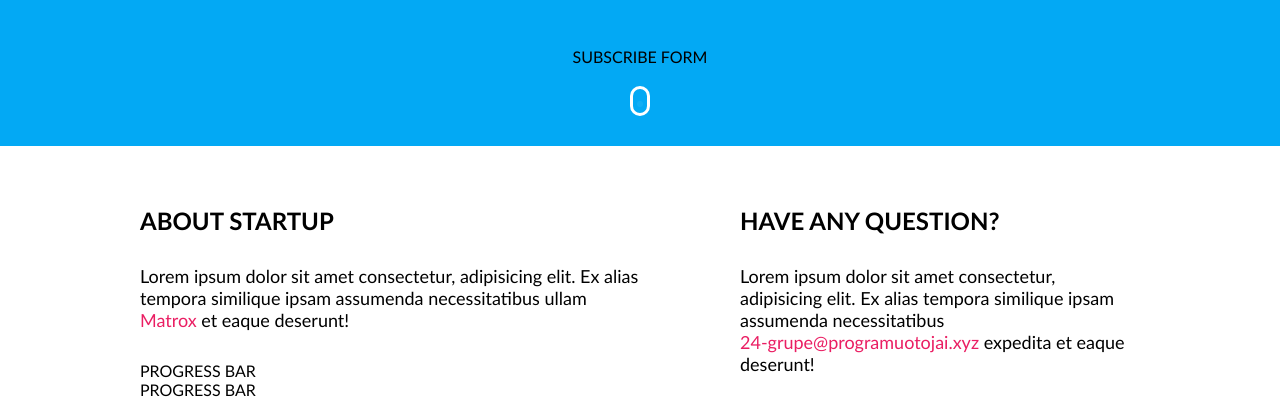
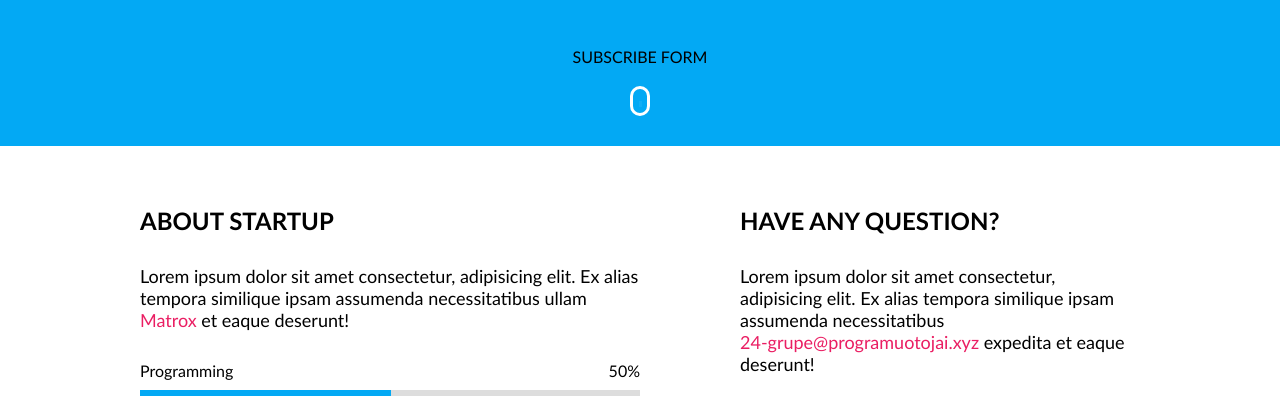
Before and after one commit to oswiux/Coming-soon, a plain HTML site: page index.html in a window 1280 px wide. Shown: the part 392-793 px from the top of the page. Drawn offline with Linux system fonts and the light colour scheme.

Commit message:
coming soon

```diff
--- a/css/custom.css
+++ b/css/custom.css
@@ -1,7 +1,7 @@
 /* basic style */
 
-.bg-blue {
-    background-color: #03a9f4;
+.bg-main {
+    background-color: var(--main-color);
 }
 
 /* hero section */
--- a/css/mouse.css
+++ b/css/mouse.css
@@ -12,23 +12,28 @@
     height: 6px;
     margin-top: 4px;
     background-color: #fff;
+    /* background-image: url(../img/5560-Mouse-grey.jpeg);
+    background-size: contain; */
     animation-name: mouseMove;
     animation-duration: 1.3s;
     animation-iteration-count: infinite;
-
-
 }
+/* .mouse:hover > .wheel {
+    animation-play-state: paused;
+} */
 
 @keyframes mouseMove {
     0% {
         margin-top: 4px;
-        opacity: 1;
+        background-color: #fff;
+        /* transform: rotate(0deg); */
     }
     50% {
-        opacity: 1;
+        background-color: #fff;
     }
     100% {
         margin-top: 12px;
-        opacity: 0;
+        background-color: #fff0;
+        /* transform: rotate(720deg); */
     }
 }
--- a/css/progress-bar.css
+++ b/css/progress-bar.css
@@ -0,0 +1,50 @@
+.progress-bar {
+    display: inline-block;
+    width: 100%;
+}
+.progress-bar + .progress-bar {
+    margin-top: 30px;
+}
+.progress-bar > .texts {
+    display: inline-block;
+    width: 100%;
+    margin-bottom: 10px;
+}
+.progress-bar > .texts > .label {
+    display: inline-block;
+    float: left;
+}
+.progress-bar > .texts > .value {
+    display: inline-block;
+    float: right;
+}
+.progress-bar > .bar {
+    display: inline-block;
+    width: 100%;
+    height: 6px;
+    background-color: #ddd;
+}
+.progress-bar > .bar > .progress {
+    display: inline-block;
+    width: 80%;
+    height: 100%;
+    background-color: transparent;
+}
+.progress-bar > .bar > .progress > .loading {
+    display: inline-block;
+    width: 100%;
+    height: 100%;
+    background-color: var(--main-color);
+    animation-name: loading;
+    animation-duration: 1s;
+    animation-fill-mode: forwards;
+}
+
+@keyframes loading {
+    0% {
+        width: 0;
+    }
+    100% {
+        width: 100%;
+    }
+}
--- a/css/variables.css
+++ b/css/variables.css
@@ -0,0 +1,4 @@
+:root {
+    --main-color: #03a9f4;
+    --secondary-color: #ea1e63;
+}
--- a/index.html
+++ b/index.html
@@ -22,7 +22,7 @@
 </head>
 
 <body>
-    <section class="container hero bg-blue">
+    <section class="container hero bg-main">
         <div class="short-row">
             <img class="logo" src="./img/logo.png" alt="Logo">
             <h1 class="title">Coming soon</h1>
@@ -32,7 +32,7 @@
                 SUBSCRIBE FORM
             </form>
             <div class="mouse">
-                <div class="mouse wheel"></div>
+                <div class="wheel"></div>
             </div>
         </div>
     </section>
@@ -42,15 +42,9 @@
             <div class="left-column">
                 <h2 class="block-title">About startup</h2>
                 <p class="block-description">Lorem ipsum dolor sit amet consectetur, adipisicing elit. Ex alias tempora similique ipsam assumenda necessitatibus ullam <a href="#">Matrox</a> et eaque deserunt!</p>
-                <div class="progress-bar">
+                <!-- <div class="progress-bar">
                     PROGRESS BAR
-                </div>
-                <div class="progress-bar">
-                    PROGRESS BAR
-                </div>
-                <div class="progress-bar">
-                    PROGRESS BAR
-                </div>
+                </div> -->
             </div>
             <div class="right-column">
                 <h2 class="block-title">Have any question?</h2>
@@ -62,7 +56,7 @@
         </div>
     </main>
 
-    <footer class="container bg-blue">
+    <footer class="container bg-main">
         <div class="row socials"></div>
         <div class="short-row">
             <img class="footer-logo" src="./img/logo-white.png" alt="Footer logo">
--- /dev/null
+++ b/js/components/ProgressBar.js
@@ -0,0 +1,101 @@
+class ProgressBar {
+    constructor(selector, data) {
+        this.selector = selector;
+        this.data = data;
+
+        this.DOM = null;
+
+        this.init();
+    }
+
+    init() {
+        if (!this.isValidSelector() ||
+            !this.isValidData()) {
+            return false;
+        }
+
+        this.render();
+    }
+
+    isValidSelector() {
+        if (typeof this.selector !== 'string' ||
+            this.selector === '') {
+            console.error('ERROR: netinkamo formato this.selector');
+            return false;
+        }
+
+        const DOM = document.querySelector(this.selector);
+        if (!DOM) {
+            console.error('ERROR:nurodyto elemento pagal duota this.selector nera.');
+            return false;
+        }
+        this.DOM = DOM;
+
+        return true;
+    }
+
+    isValidData() {
+        if (!Array.isArray(this.data) ||
+            this.data.length === 0) {
+            console.error('ERROR: netinkamo formato this.data');
+            return false;
+        }
+
+        return true;
+    }
+
+    isValidProgressBar(progressBar) {
+        if (typeof progressBar !== 'object' ||
+            Array.isArray(progressBar) ||
+            progressBar === null ||
+            !progressBar.label ||
+            typeof progressBar.label !== 'string' ||
+            progressBar.label.trim() === '' ||
+            typeof progressBar.value !== 'number' ||
+            !isFinite(progressBar.value) ||
+            progressBar.value > 100 ||
+            progressBar.value < 0) {
+            console.warn('WARNING: netinkamo formato objektas', progressBar);
+            return false;
+        }
+        return true;
+    }
+
+    generateProgressBar(progressBar) {
+        return `<div class="progress-bar">
+                    <div class="texts">
+                        <div class="label">${progressBar.label}</div>
+                        <div class="value">${this.formatNumber(progressBar.value)}%</div>
+                    </div>
+                    <div class="bar">
+                        <div class="progress" style="width: ${progressBar.value}%;">
+                            <div class="loading"></div>
+                        </div>
+                    </div>
+                </div>`;
+    }
+
+    formatNumber(number) {
+        return Math.round(number);
+    }
+
+    render() {
+        let HTML = '';
+
+        for (const progress of this.data) {
+            if (!this.isValidProgressBar(progress)) {
+                continue;
+            }
+            HTML += this.generateProgressBar(progress);
+        }
+
+        if (HTML === '') {
+            console.warn('WARNING: this.data neturi nei vieno validaus objekto');
+            return false;
+        }
+
+        this.DOM.innerHTML += HTML;
+    }
+}
+
+export { ProgressBar }
--- /dev/null
+++ b/js/data/progressBarData.js
@@ -0,0 +1,80 @@
+const progressBarData = [
+    141526,
+    'asfd',
+    true,
+    false,
+    null,
+    undefined,
+    [],
+    {},
+    {
+        label: null
+    },
+    {
+        label: ''
+    },
+    {
+        label: 1452
+    },
+    {
+        label: 'Programming'
+    },
+    {
+        label: 'Programming',
+        value: null
+    },
+    {
+        label: 'Programming',
+        value: 'random'
+    },
+    {
+        label: 'Programming',
+        value: Infinity
+    },
+    {
+        label: 'Programming',
+        value: NaN
+    },
+    {
+        label: 'Programming',
+        value: 120
+    },
+    {
+        label: 'Programming',
+        value: -120
+    },
+    {
+        label: 'Programming',
+        value: 50.148525145251
+    },
+    {
+        label: ' ',
+        value: 30
+    },
+    {
+        label: 'Programming',
+        value: 100
+    },
+    {
+        label: 'Programming',
+        value: 0
+    },
+    {
+        label: 'Programming',
+        value: -0
+    },
+    {
+        label: 'UX Design',
+        value: 90
+    },
+    {
+        label: 'Web design',
+        value: 30
+    },
+    {
+        label: 'Web development',
+        value: 50
+    },
+];
+
+export { progressBarData }
--- a/js/main.js
+++ b/js/main.js
@@ -1,6 +1,10 @@
 import { clock } from './components/clock.js';
+import { ProgressBar } from './components/ProgressBar.js';
+import { progressBarData } from './data/progressBarData.js';
 import { socialsData } from './data/socialsData.js';
 import { renderSocials } from './components/renderSocials.js';
 
 clock('.clock', '01-04 14:00:00');
 renderSocials('footer > .socials', socialsData);
+
+new ProgressBar('.left-column', progressBarData);
```
Also changed, not shown: img/5560-Mouse-grey.jpeg (added).
